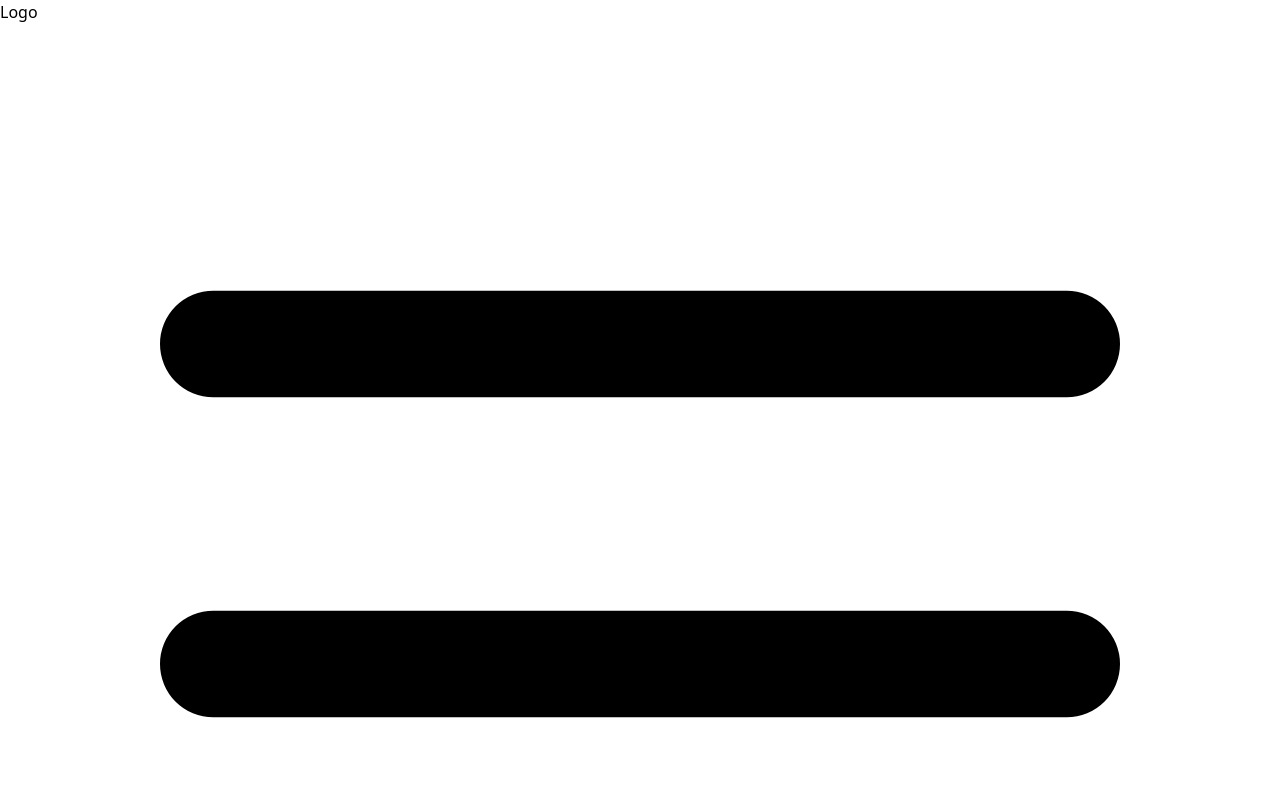
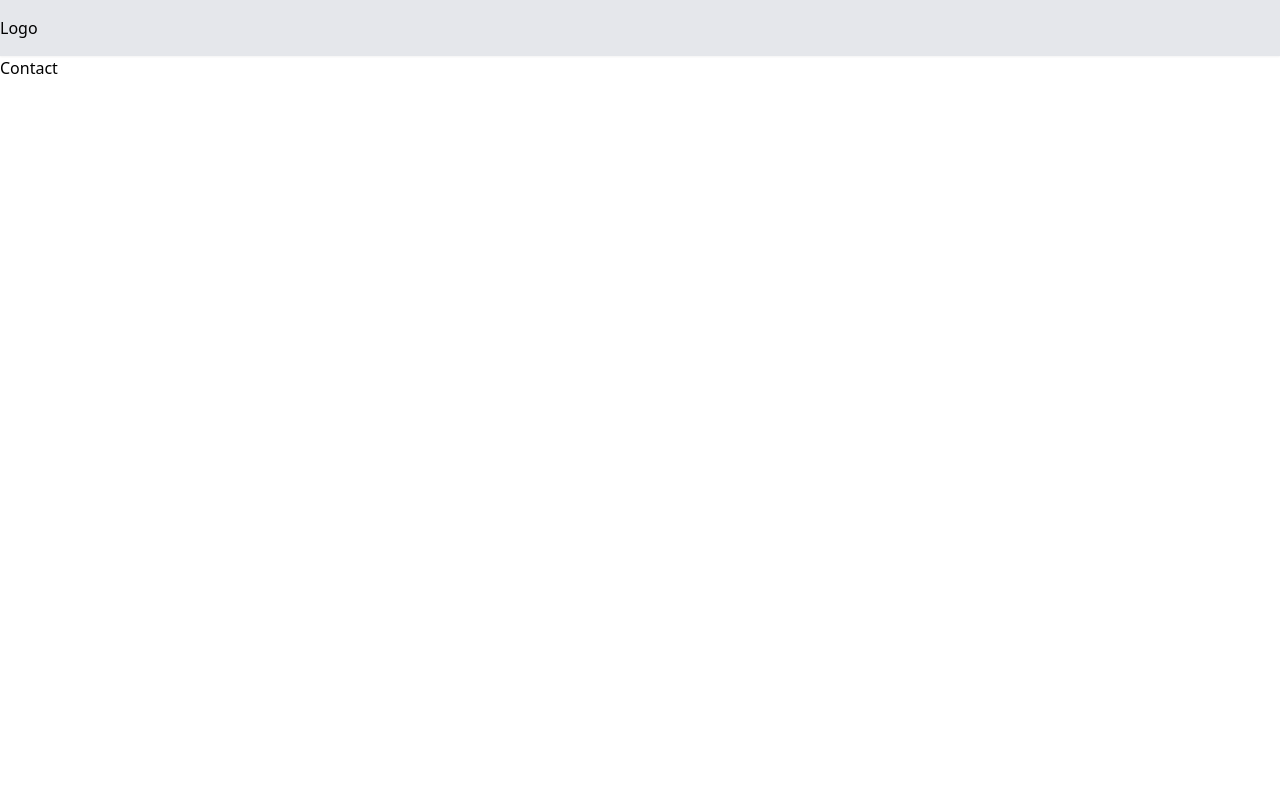
Before and after one commit to axd18/tailwind-store, a React (Create React App) app: page /contact in a window 1280 px wide. Shown: the top 800 px of the page. Built offline with nearby package versions, Linux system fonts and the light colour scheme.

Commit message:
estrucutrando el proyecto

```diff
--- a/public/index.html
+++ b/public/index.html
@@ -3,6 +3,8 @@
   <head>
     <meta charset="utf-8" />
     <link rel="icon" href="%PUBLIC_URL%/favicon.ico" />
+    <link href="https://unpkg.com/tailwindcss@^2/dist/tailwind.min.css" rel="stylesheet">
+    <link rel="stylesheet" href="https://cdnjs.cloudflare.com/ajax/libs/font-awesome/6.0.0-beta2/css/all.min.css" integrity="sha512-YWzhKL2whUzgiheMoBFwW8CKV4qpHQAEuvilg9FAn5VJUDwKZZxkJNuGM4XkWuk94WCrrwslk8yWNGmY1EduTA==" crossorigin="anonymous" referrerpolicy="no-referrer" />
     <meta name="viewport" content="width=device-width, initial-scale=1" />
     <meta name="theme-color" content="#000000" />
     <meta
--- a/src/App.js
+++ b/src/App.js
@@ -1,10 +1,10 @@
-import Rutas from './routes'
+import Container from './components/container/container.component'
 
 function App() {
   return (
 
 
-      <Rutas />
+      <Container />
 
   )
 }
--- a/src/components/Navbar.js
+++ b/src/components/Navbar.js
@@ -1,14 +1,10 @@
-import { Link } from 'react-router-dom'
+
 
 const Navbar = () => {
   return (
       <nav className="flex justify-between items-center h-16 bg-white text-black relative shadow-sm">
-        <Link to="/" className='pl-8'>Logo</Link>
-        <div className='px-4 cursor-pointer md:hidden' >
-        <svg xmlns="http://www.w3.org/2000/svg" className="h-6 w-6" fill="none" viewBox="0 0 24 24" stroke="currentColor">
-  <path strokeLinecap="round" strokeLinejoin="round" strokeWidth={2} d="M4 6h16M4 12h16M4 18h7" />
-</svg>
-        </div>
+
+
 
       </nav>
 
--- a/src/components/container/container.component.js
+++ b/src/components/container/container.component.js
@@ -1,7 +1,14 @@
-import React from 'react'
+import Rutas from '../../routes'
 
 const Container = ({ children }) => {
-  return <div className="container mx-auto px-4">{children}</div>
+  return (
+      <>
+      <Rutas />
+    <div className="container mx-auto px-4">
+      {children}
+    </div>
+    </>
+  )
 }
 
 export default Container
--- /dev/null
+++ b/src/components/header/Header.js
@@ -0,0 +1,21 @@
+import { Link } from 'react-router-dom'
+
+const Header = () => {
+    return (
+        <>
+
+    <header className="py-4 shadow-sm bg-gray-200">
+        <div className="container flex items-center justify-between w-auto">
+            {/* Logo */}
+             <Link to='/about'>
+                <h1>Logo</h1>
+             </Link>
+
+            </div>
+    </header>
+
+        </>
+     );
+}
+
+export default Header;
--- a/src/routes.js
+++ b/src/routes.js
@@ -5,12 +5,12 @@ import Contact from './pages/Contact'
 
 // Router
 import { BrowserRouter, Routes, Route } from 'react-router-dom'
-import Navbar from './components/Navbar'
+import Header from './components/header/Header'
 
 const Rutas = () => {
   return (
     <BrowserRouter>
-      <Navbar />
+      <Header />
       <Routes>
         <Route path="/" element={<Home />} />
         <Route path="/about" element={<About />} />
```
Also changed, not shown: src/components/Layout.js (deleted, +0 -13 lines), src/components/searchbar/Searchbar.js (added, +17 -0 lines).
